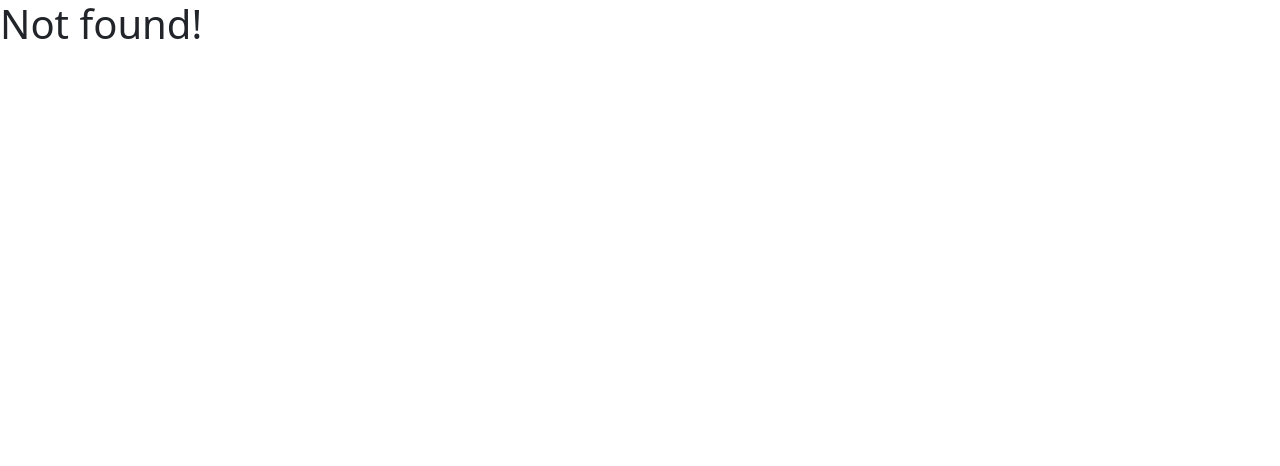
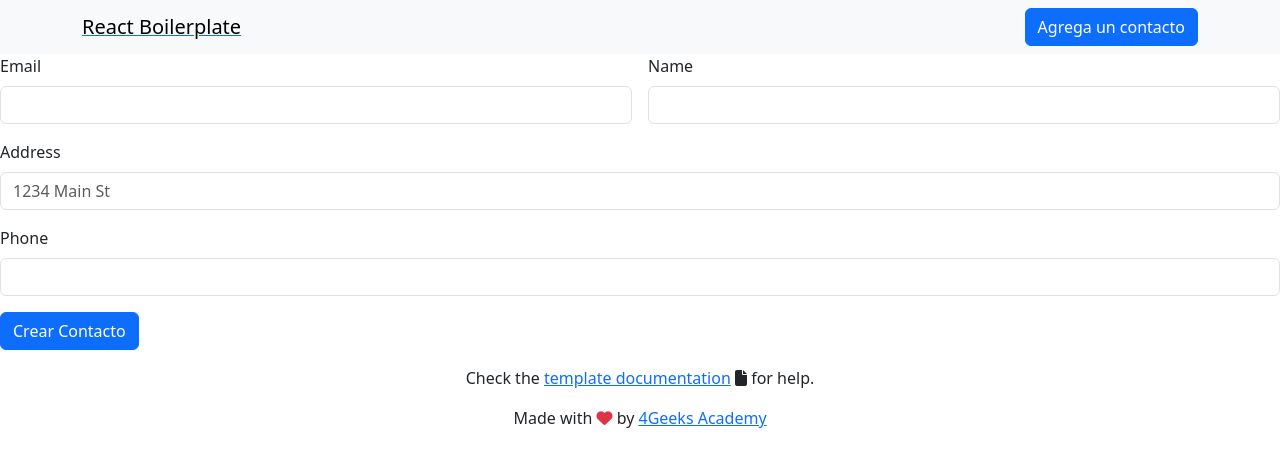
Before and after one commit to 4GeeksAcademy/Contact-List-Julian-Garcia, a React (Vite) app: page /addcontact in a window 1280 px wide. Before the commit this address had no page. Shown: the top 466 px of the page. Built offline with nearby package versions, Linux system fonts and the light colour scheme.

Commit message:
fomulario

```diff
--- a/src/components/Navbar.jsx
+++ b/src/components/Navbar.jsx
@@ -9,8 +9,8 @@ export const Navbar = () => {
 					<span className="navbar-brand mb-0 h1">React Boilerplate</span>
 				</Link>
 				<div className="ml-auto">
-					<Link to="/demo">
-						<button className="btn btn-primary">Check the Context in action</button>
+					<Link to="/addcontact">
+						<button className="btn btn-primary">Agrega un contacto</button>
 					</Link>
 				</div>
 			</div>
--- a/src/pages/AgregarContactos.jsx
+++ b/src/pages/AgregarContactos.jsx
@@ -1,10 +1,50 @@
-import React,{useState} from "react";
+import React, { useState } from "react";
 import useGlobalReducer from "../hooks/useGlobalReducer.jsx";
 const AgregarContactos = () => {
-    return(
+    const { store, dispatch } = useGlobalReducer()
+    let [data, setData] = useState({
+        name: "",
+        email: "",
+        address: "",
+        phone: "",
+    })
+    const inputform = (e) => {
+        setData({ ...data, [e.target.name]: e.target.value })
+    }
+
+    const crear = (e) => {
+        e.preventDefault()
+        fetch("https://playground.4geeks.com/contact/agendas/Julian/contacts", {
+            method: "POST",
+            headers: { "Content-Type": "application/json" },
+            body: JSON.stringify({...data,agenda_slug:"Julian"})
+        })
+    }
+    return (
         <div>
-            <h1>Hola Mundo</h1>
+            <form className="row g-3" onSubmit={crear}>
+                <div className="col-md-6">
+                    <label htmlFor="inputEmail4" className="form-label">Email</label>
+                    <input type="email" className="form-control" id="inputEmail4" name="email" onChange={inputform} value={data.email} />
+                </div>
+                <div className="col-md-6">
+                    <label htmlFor="inputPassword4" className="form-label">Name</label>
+                    <input type="password" className="form-control" id="inputPassword4" name="name" onChange={inputform} value={data.name} />
+                </div>
+                <div className="col-12">
+                    <label htmlFor="inputAddress" className="form-label">Address</label>
+                    <input type="text" className="form-control" id="inputAddress" placeholder="1234 Main St" name="address" onChange={inputform} value={data.address} />
+                </div>
+                <div className="col-12">
+                    <label htmlFor="inputAddress2" className="form-label">Phone</label>
+                    <input type="text" className="form-control" id="inputAddress2" name="phone" onChange={inputform} value={data.phone} />
+                </div>
+
+                <div className="col-12">
+                    <button type="submit" className="btn btn-primary">Crear Contacto</button>
+                </div>
+            </form>
         </div>
     )
 }
-export default AgregarContactos
+export default AgregarContactos;
--- a/src/routes.jsx
+++ b/src/routes.jsx
@@ -9,8 +9,8 @@ import { Layout } from "./pages/Layout";
 import { Home } from "./pages/Home";
 import { Single } from "./pages/Single";
 import { Demo } from "./pages/Demo";
-import AgendarContactos from "./pages/AgregarContactos";
 import AgregarContactos from "./pages/AgregarContactos";
+
 
 export const router = createBrowserRouter(
     createRoutesFromElements(
@@ -27,7 +27,7 @@ export const router = createBrowserRouter(
         <Route path= "/" element={<Home />} />
         <Route path="/single/:theId" element={ <Single />} />  {/* Dynamic route for single items */}
         <Route path="/demo" element={<Demo />} />
-        <Route path="/nuevocontacto" element={<AgregarContactos/>} />
+        <Route path="/addcontact" element={<AgregarContactos/>} />
       </Route>
     )
 );
```
Also changed, not shown: 1 other file (tests, documents, lock files or other folders).
